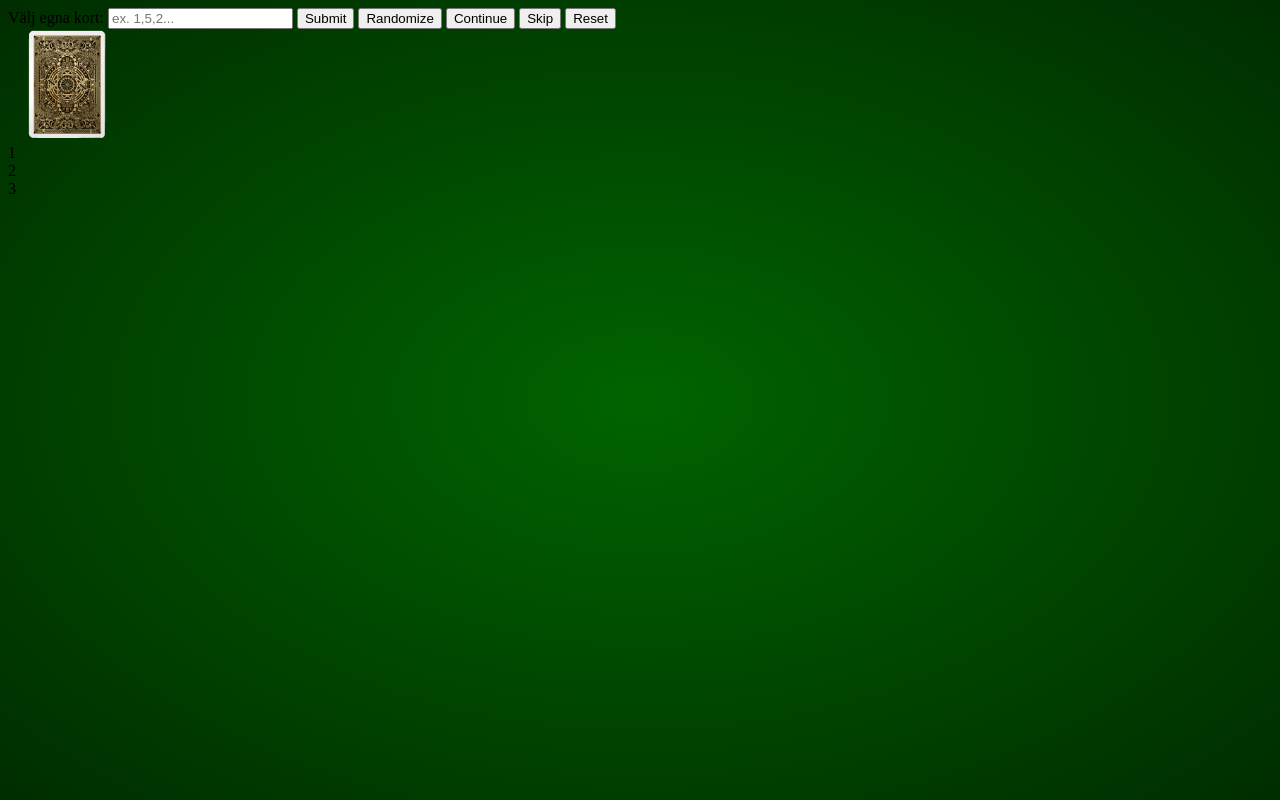
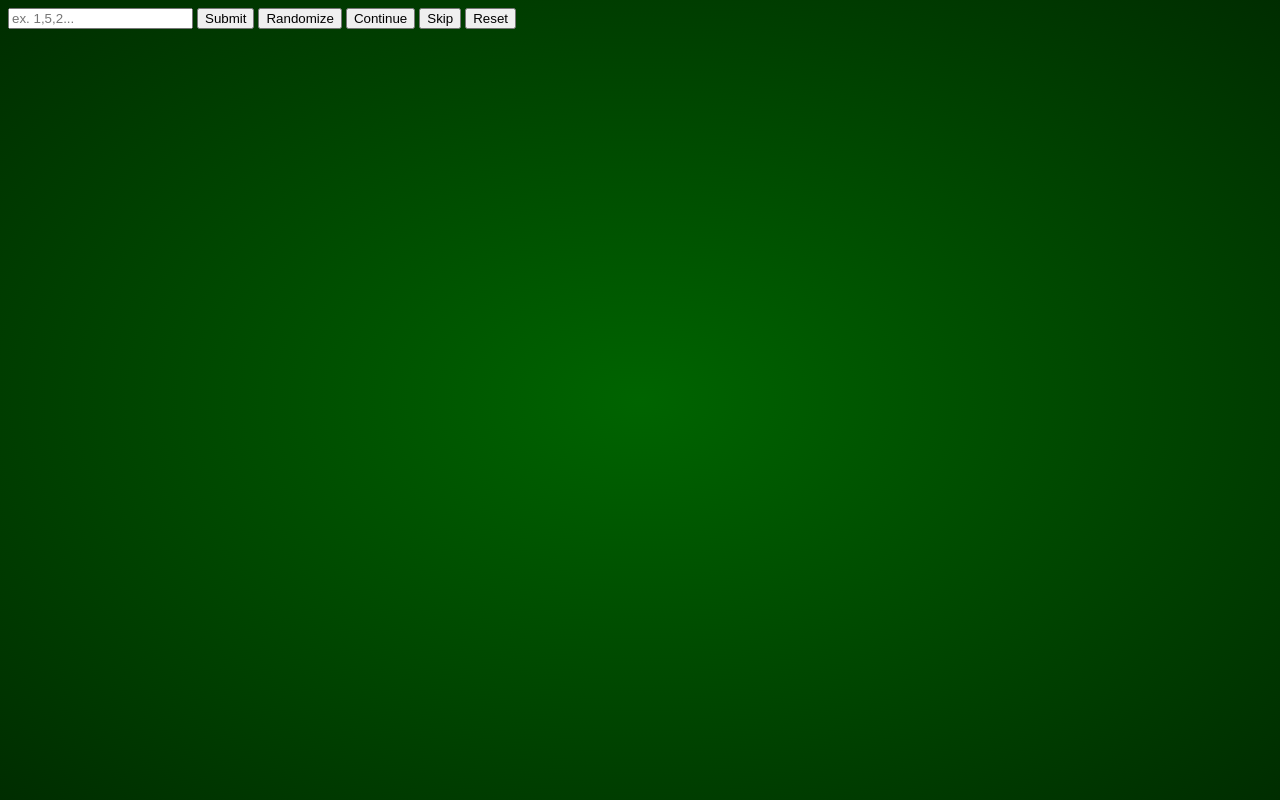
Before and after one commit to JackForsman/Bulgarisk-patiens, a plain HTML site: page index.html in a window 1280 px wide. Drawn offline with Linux system fonts and the light colour scheme.

Commit message:
Update index.html

```diff
--- a/index.html
+++ b/index.html
@@ -11,25 +11,19 @@
 
 <body>                                                                        <!-- Organisera submits så att de ligger tillsammans i passander kategorier-->
     <script src="script.js"></script>
-        <label for="a">Välj egna kort: </label>
 
-        <input type="text" placeholder="ex. 1,5,2..." id="lista" onchange="textChange()">
-        <input type="button" id="submit" onclick="ownInput()" value="Submit">
+    <input type="text" placeholder="ex. 1,5,2..." id="lista" onchange="textChange()" class="button">
+    <input type="button" id="submit" onclick="ownInput()" value="Submit" class="button">
 
-        <input type="button" onclick="randomStack()" value="Randomize">            <!-- Direkt börja om och skicka in random funktionen -->
+    <input type="button" onclick="randomStack()" value="Randomize" class="button">            <!-- Direkt börja om och skicka in random funktionen -->
+
 
 
                                                                         <!-- Välja att skicka in det man skrivit -->
-        <input type="button" onclick="nextStack()" value="Continue" id="continue">                                    <!-- Köra nästa stack, men kan inte köra "nextStack" då den använder en forloop som kör allt på en gång -->
-        <input type="button" onclick="skip()" value="Skip" id="skip">                                        <!-- För att kunna köra igenom hela skiten för tills nåt händer -->
-        <input type="button" value="Reset" onclick="reset()">                                       <!-- Göra nåt med att det först blir "" alltså ingenting, sen nån sekund senare, händer "onclick". -->
+    <input type="button" onclick="nextStack()" value="Continue" id="continue" class="button">                                    <!-- Köra nästa stack, men kan inte köra "nextStack" då den använder en forloop som kör allt på en gång -->
+    <input type="button" onclick="skip()" value="Skip" id="skip" class="button">                                        <!-- För att kunna köra igenom hela skiten för tills nåt händer -->
+    <input type="button" value="Reset" onclick="reset()" class="button">                                       <!-- Göra nåt med att det först blir "" alltså ingenting, sen nån sekund senare, händer "onclick". -->
     <br>
-
-        <img class="animated-gif" src="card.gif">
-
-        <div class="flex-container">
-        </div>1<div>
-        </div>2<div>
-        </div>3<div>
+    <p id="text"></p>
 </body>
 </html>
```
Lines whose indentation alone changed are shown as unchanged.
